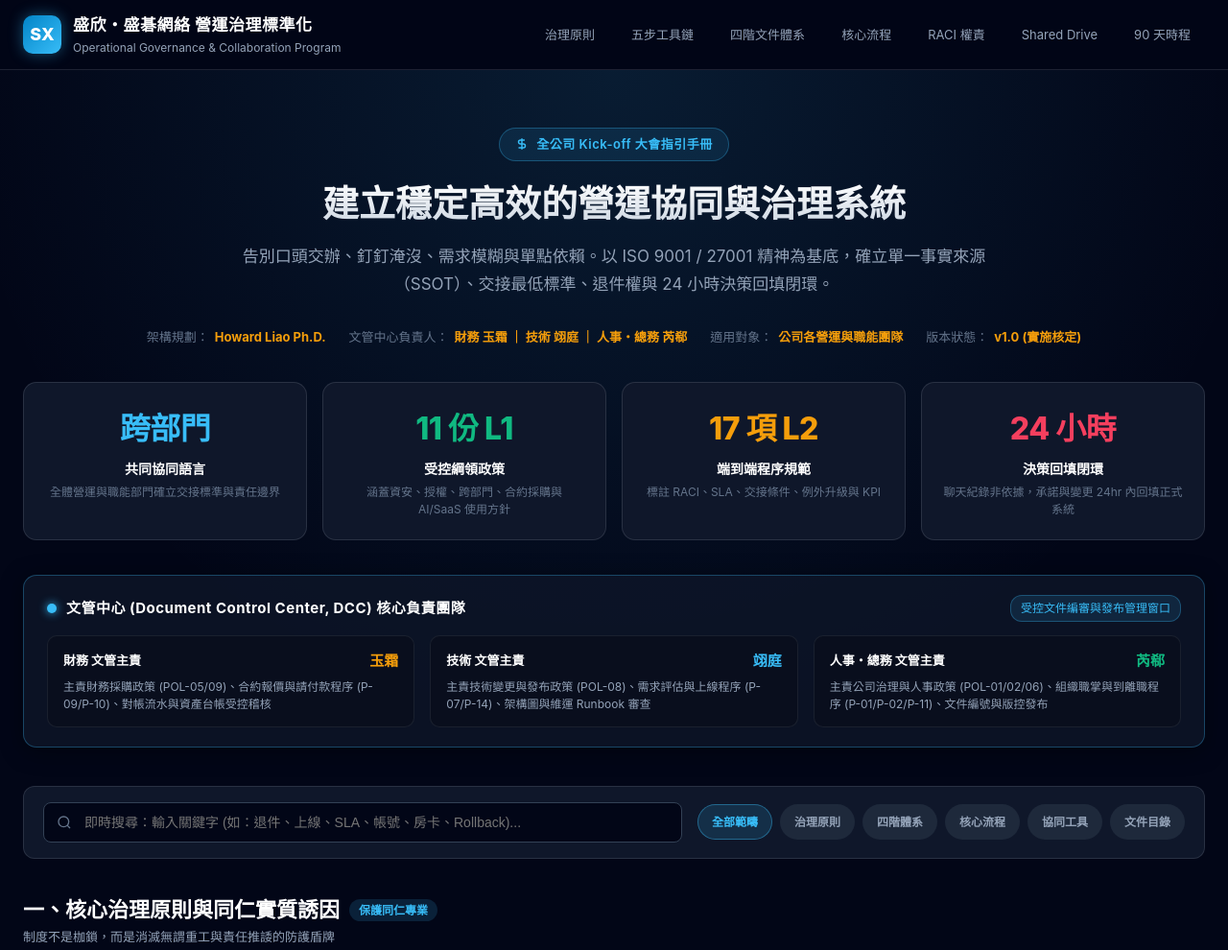
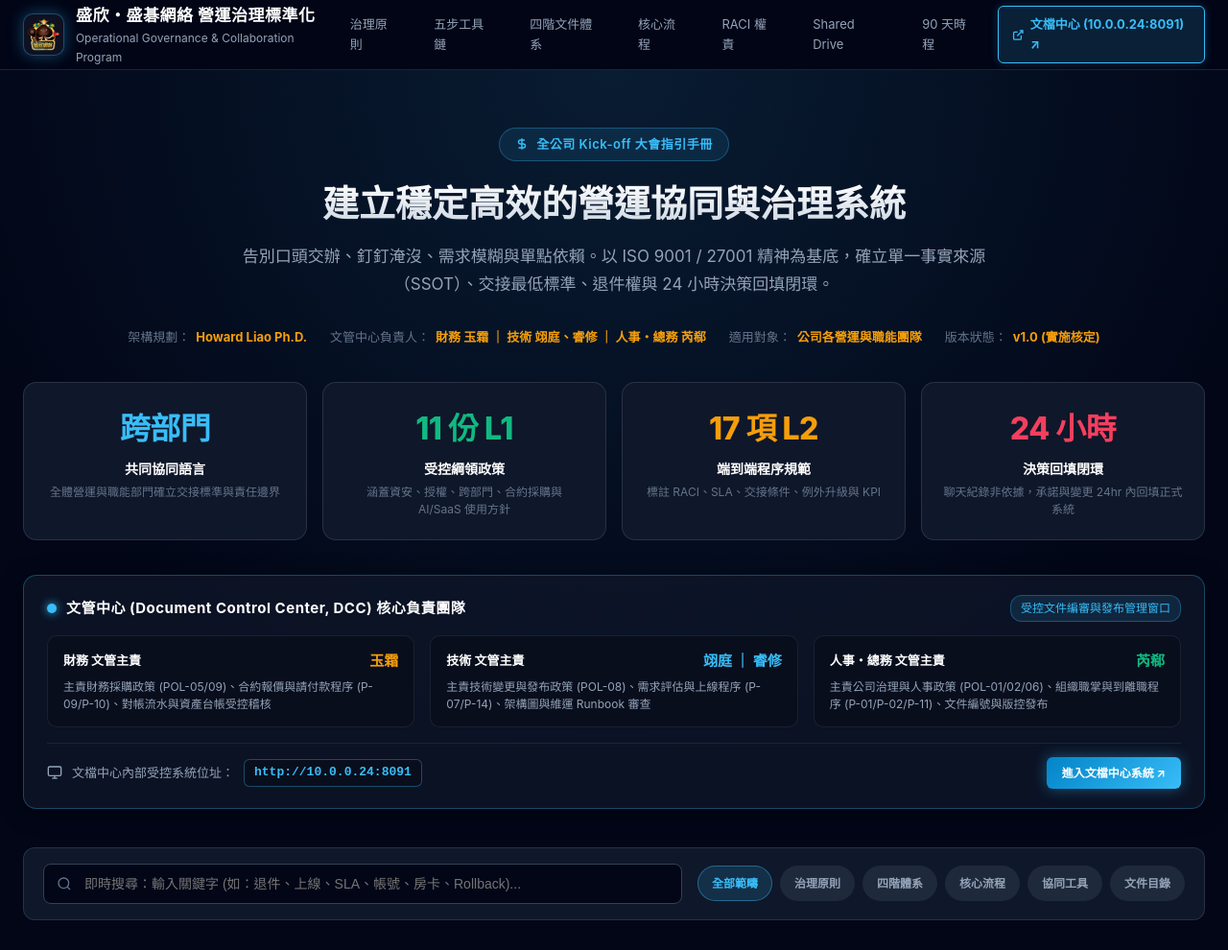
Before and after one commit to HowardLiao/ISO_DM, a plain HTML site: page governance_kickoff.html in a window 1280 px wide. Shown: the top 990 px of the page at 96% size. Drawn offline with Linux system fonts and the light colour scheme.

Commit message:
feat: add 睿修 to Technical DCC leadership (翊庭、睿修) and update company logo & DMS url

```diff
--- a/governance_kickoff.html
+++ b/governance_kickoff.html
@@ -3,6 +3,8 @@
 <head>
   <meta charset="UTF-8">
   <meta name="viewport" content="width=device-width, initial-scale=1.0">
+  <link rel="icon" type="image/png" href="assets/sx_logo.png">
+  <link rel="apple-touch-icon" href="assets/sx_logo.png">
   <title>盛欣・盛碁網絡｜營運協同與治理標準化計畫 Kick-off 互動入口</title>
   <style>
     :root {
@@ -88,18 +90,22 @@
       color: inherit;
     }
 
-    .brand-logo {
-      width: 40px;
-      height: 40px;
-      background: linear-gradient(135deg, #0284c7, #38bdf8);
+    .brand-logo-img {
+      width: 44px;
+      height: 44px;
       border-radius: 10px;
-      display: flex;
-      align-items: center;
-      justify-content: center;
-      font-weight: 800;
-      font-size: 18px;
-      color: #fff;
-      box-shadow: 0 0 15px rgba(56, 189, 248, 0.4);
+      object-fit: contain;
+      background: rgba(255, 255, 255, 0.05);
+      padding: 3px;
+      border: 1px solid rgba(56, 189, 248, 0.35);
+      box-shadow: 0 0 16px rgba(56, 189, 248, 0.35);
+      transition: all 0.3s ease;
+    }
+
+    .brand-logo-img:hover {
+      transform: scale(1.06);
+      border-color: var(--accent-cyan);
+      box-shadow: 0 0 22px rgba(56, 189, 248, 0.6);
     }
 
     .brand-title {
@@ -909,7 +915,7 @@
   <header>
     <div class="container nav-inner">
       <a href="#" class="brand-badge">
-        <div class="brand-logo">SX</div>
+        <img src="assets/sx_logo.png" alt="盛欣網絡" class="brand-logo-img" onerror="this.src='assets/logo.png'">
         <div class="brand-title">
           <h1>盛欣・盛碁網絡 營運治理標準化</h1>
           <span>Operational Governance & Collaboration Program</span>
@@ -924,6 +930,10 @@
           <li><a href="#raci" class="nav-btn">RACI 權責</a></li>
           <li><a href="#drive" class="nav-btn">Shared Drive</a></li>
           <li><a href="#timeline" class="nav-btn">90 天時程</a></li>
+          <li><a href="http://10.0.0.24:8091" target="_blank" class="nav-btn" style="background: rgba(56, 189, 248, 0.15); border: 1px solid var(--accent-cyan); color: var(--accent-cyan); font-weight: 700; box-shadow: 0 0 10px rgba(56, 189, 248, 0.25);">
+            <svg width="13" height="13" viewBox="0 0 24 24" fill="none" stroke="currentColor" stroke-width="2.5"><path d="M18 13v6a2 2 0 0 1-2 2H5a2 2 0 0 1-2-2V8a2 2 0 0 1 2-2h6"/><polyline points="15 3 21 3 21 9"/><line x1="10" y1="14" x2="21" y2="3"/></svg>
+            文檔中心 (10.0.0.24:8091) ↗
+          </a></li>
         </ul>
       </nav>
     </div>
@@ -942,7 +952,7 @@
       </p>
       <div class="hero-meta">
         <span>架構規劃：<strong>Howard Liao Ph.D.</strong></span>
-        <span>文管中心負責人：<strong>財務 玉霜 ｜ 技術 翊庭 ｜ 人事・總務 芮郗</strong></span>
+        <span>文管中心負責人：<strong>財務 玉霜 ｜ 技術 翊庭、睿修 ｜ 人事・總務 芮郗</strong></span>
         <span>適用對象：<strong>公司各營運與職能團隊</strong></span>
         <span>版本狀態：<strong>v1.0 (實施核定)</strong></span>
       </div>
@@ -993,7 +1003,7 @@
           <div style="background: #090e1d; border: 1px solid rgba(226, 232, 240, 0.08); border-radius: 10px; padding: 14px 16px;">
             <div style="display: flex; justify-content: space-between; align-items: center; margin-bottom: 6px;">
               <span style="font-size: 13px; font-weight: 700; color: #fff;">技術 文管主責</span>
-              <span style="font-size: 15px; font-weight: 800; color: var(--accent-cyan);">翊庭</span>
+              <span style="font-size: 15px; font-weight: 800; color: var(--accent-cyan);">翊庭 ｜ 睿修</span>
             </div>
             <div style="font-size: 12px; color: var(--text-muted); line-height: 1.5;">
               主責技術變更與發布政策 (POL-08)、需求評估與上線程序 (P-07/P-14)、架構圖與維運 Runbook 審查
@@ -1008,6 +1018,18 @@
               主責公司治理與人事政策 (POL-01/02/06)、組織職掌與到離職程序 (P-01/P-02/P-11)、文件編號與版控發布
             </div>
           </div>
+        </div>
+
+        <!-- Document Center Direct Access Bar -->
+        <div style="margin-top: 16px; padding-top: 14px; border-top: 1px solid rgba(226, 232, 240, 0.08); display: flex; justify-content: space-between; align-items: center; flex-wrap: wrap; gap: 12px;">
+          <div style="display: flex; align-items: center; gap: 10px; font-size: 13px; color: var(--text-muted);">
+            <svg width="16" height="16" viewBox="0 0 24 24" fill="none" stroke="currentColor" stroke-width="2"><rect width="20" height="14" x="2" y="3" rx="2"/><line x1="8" x2="16" y1="21" y2="21"/><line x1="12" x2="12" y1="17" y2="21"/></svg>
+            <span>文檔中心內部受控系統位址：</span>
+            <a href="http://10.0.0.24:8091" target="_blank" style="color: var(--accent-cyan); font-family: monospace; font-size: 13px; font-weight: 700; text-decoration: none; background: #090e1d; padding: 3px 10px; border-radius: 6px; border: 1px solid rgba(56, 189, 248, 0.35);">http://10.0.0.24:8091</a>
+          </div>
+          <a href="http://10.0.0.24:8091" target="_blank" class="copy-btn" style="text-decoration: none; padding: 7px 16px; background: linear-gradient(135deg, #0284c7, #38bdf8); color: #fff; font-weight: 700; border: none; box-shadow: 0 0 15px rgba(56, 189, 248, 0.4); border-radius: 6px;">
+            進入文檔中心系統 ↗
+          </a>
         </div>
       </div>
     </div>
@@ -1672,7 +1694,7 @@
             <div class="timeline-week">第 1–2 週：專案啟動與高層共識</div>
             <div class="timeline-title">任命 Sponsor、專案經理與各部門流程 Owner；文管中心 (DCC) 正式就位</div>
             <div class="timeline-text">
-              發布 Kick-off 公告，宣示「反繁瑣、重協同、求實效」精神。文管中心核心負責團隊（財務 玉霜 / 技術 翊庭 / 人事・總務 芮郗）正式建立文件管理與受控發布標準。建立專案工作區、Shared Drive 根目錄與溝通 4 大底線。
+              發布 Kick-off 公告，宣示「反繁瑣、重協同、求實效」精神。文管中心核心負責團隊（財務 玉霜 / 技術 翊庭、睿修 / 人事・總務 芮郗）正式建立文件管理與受控發布標準。建立專案工作區、Shared Drive 根目錄與溝通 4 大底線。
             </div>
           </div>
         </div>
@@ -1718,7 +1740,7 @@
         <strong>盛欣網絡 (SX) ＆ 盛碁網絡科技</strong> 內部營運協同與公司治理標準化手冊
       </div>
       <p>
-        Design System: Deep Obsidian & Cyber Tech | 總體規劃與架構：<strong>Howard Liao Ph.D.</strong> ｜ 文管中心負責人：<strong>財務 玉霜 / 技術 翊庭 / 人事・總務 芮郗</strong><br>
+        Design System: Deep Obsidian & Cyber Tech | 總體規劃與架構：<strong>Howard Liao Ph.D.</strong> ｜ 文管中心負責人：<strong>財務 玉霜 / 技術 翊庭、睿修 / 人事・總務 芮郗</strong><br>
         本系統文件與數據受組織受控治理規範保護，僅供公司內部協同使用。
       </p>
     </div>
@@ -1761,7 +1783,7 @@
         title: "管理辦法與程序書 (Procedure / Framework)",
         subtitle: "核心解答：誰做、何時做 (Who & When)？跨部門流程與內控如何運作？",
         color: "var(--accent-amber)",
-        dccOwner: "各流程主責 Owner 起草 ｜ 財務（玉霜）、技術（翊庭）、總務（芮郗）共同覆核",
+        dccOwner: "各流程主責 Owner 起草 ｜ 財務（玉霜）、技術（翊庭、睿修）、總務（芮郗）共同覆核",
         scope: "核心業務跨部門協同、共 17 項核心程序 (P-01 ~ P-17)",
         essence: "二階把政策轉化為可跨部門落地的制度。最關鍵不是每個按鈕怎麼按，而是建立「流程控制點 (Control Points)」、輸入輸出、交接條件與退件權。",
         features: [
@@ -1783,7 +1805,7 @@
         title: "標準作業程序與作業指導書 (SOP / WI / Runbook)",
         subtitle: "核心解答：實際上怎麼做 (How)？第一線同仁如何重複產出一致成果？",
         color: "var(--accent-teal)",
-        dccOwner: "執行部門主管核准 ｜ 技術文管窗口（翊庭）與各部門經辦共同維護",
+        dccOwner: "執行部門主管核准 ｜ 技術文管窗口（翊庭、睿修）與各部門經辦共同維護",
         scope: "第一線操作同仁 (研發、MIS、客服、財務、美術、HR)",
         essence: "三階文件的受眾是現場執行人員。步驟必須足夠具體，包含畫面截圖、配置設定、指令語法、判定條件、失敗處置與 Rollback 回滾步驟。",
         features: [
```
Also changed, not shown: index.html (+40 -18 lines), assets/logo.png (added), assets/sx_logo.png (added), 2 other files.
